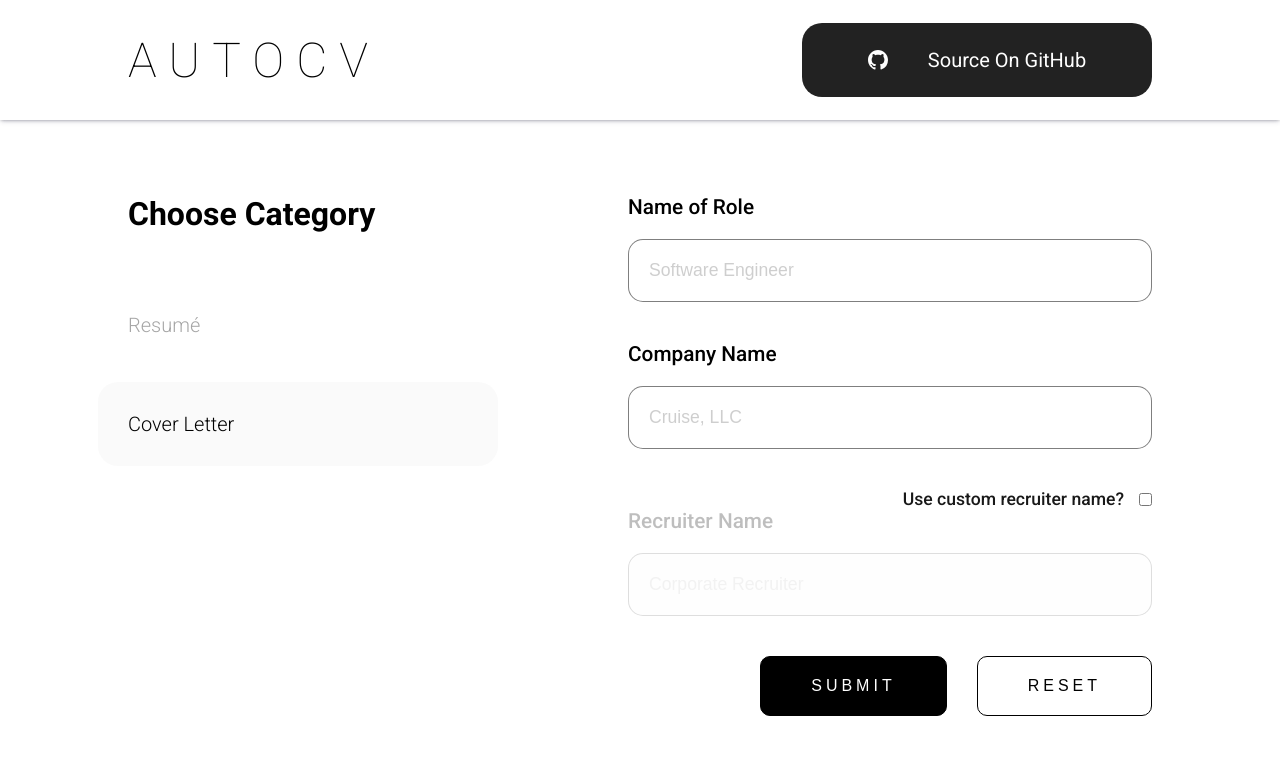
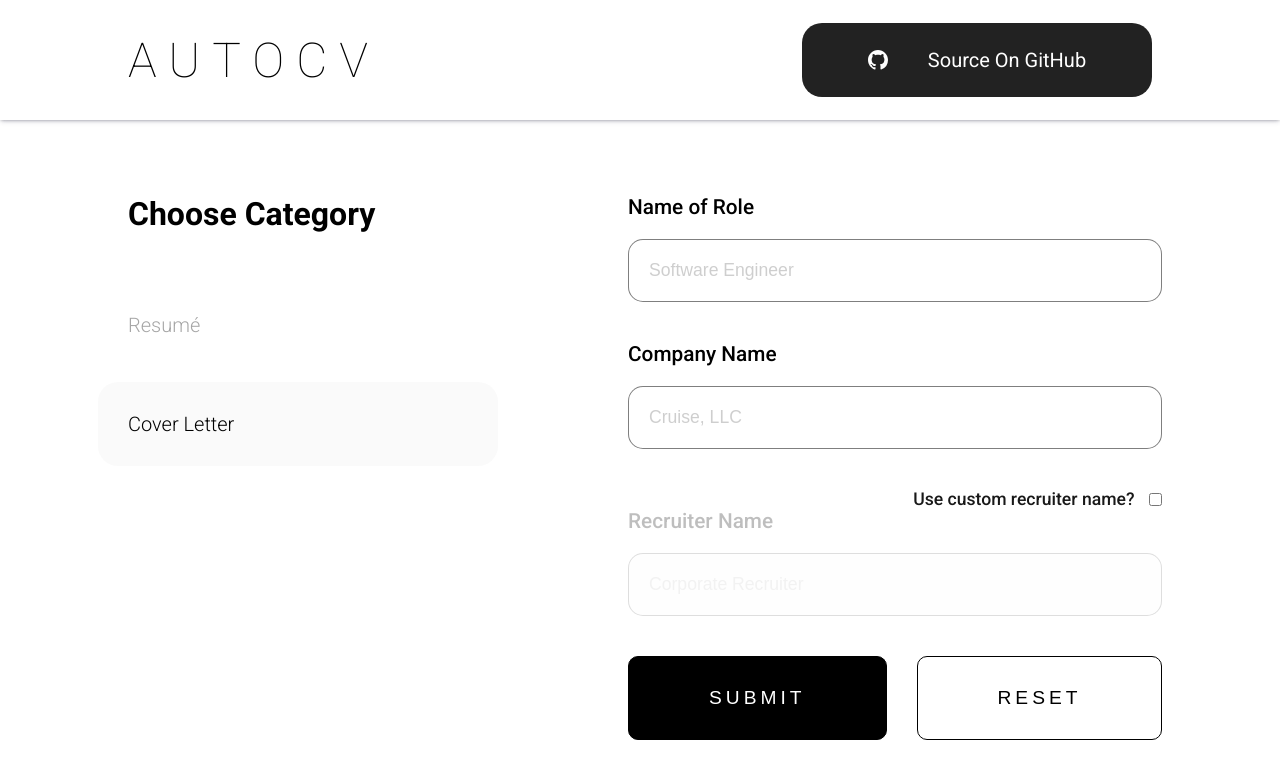
Before and after one commit to RunItBack1127/autocv-windows, a Vue app: page /cv in a window 1280 px wide. Shown: the top 778 px of the page. Built offline with nearby package versions, Linux system fonts and the light colour scheme.

Commit message:
Refactoring site padding and style

```diff
--- a/src/components/SubmitResetMenu.vue
+++ b/src/components/SubmitResetMenu.vue
@@ -22,10 +22,11 @@ footer {
     display: flex;
     justify-content: flex-end;
     align-items: center;
+    margin-bottom: 40px;
 
     input {
-        padding: 20px 50px;
-        font-size: 1rem;
+        padding: 30px 80px;
+        font-size: 1.2rem;
         border-radius: 10px;
         border: 1px solid #000;
         text-transform: uppercase;
--- a/src/views/CoverLetterFormView.vue
+++ b/src/views/CoverLetterFormView.vue
@@ -49,6 +49,7 @@ export default defineComponent({
 
 <style lang="scss" scoped>
 form {
+
     .customRecruiterContainer {
         display: flex;
         justify-content: flex-end;
--- a/src/views/ResumeFormView.vue
+++ b/src/views/ResumeFormView.vue
@@ -61,6 +61,7 @@ export default defineComponent({
 
 <style lang="scss" scoped>
 form {
+
     .skillsDashboardContainer {
         header {
             label {
@@ -78,7 +79,7 @@ form {
     }
 
     .competenciesToggleContainer {
-        margin-bottom: 60px;
+        margin-bottom: 100px;
 
         h1 {
             margin-bottom: 20px;
@@ -101,8 +102,6 @@ form {
             }
 
             input[type="button"].current-selection {
-                background: #000;
-                color: #fff;
                 opacity: 1.0;
             }
         }
```
